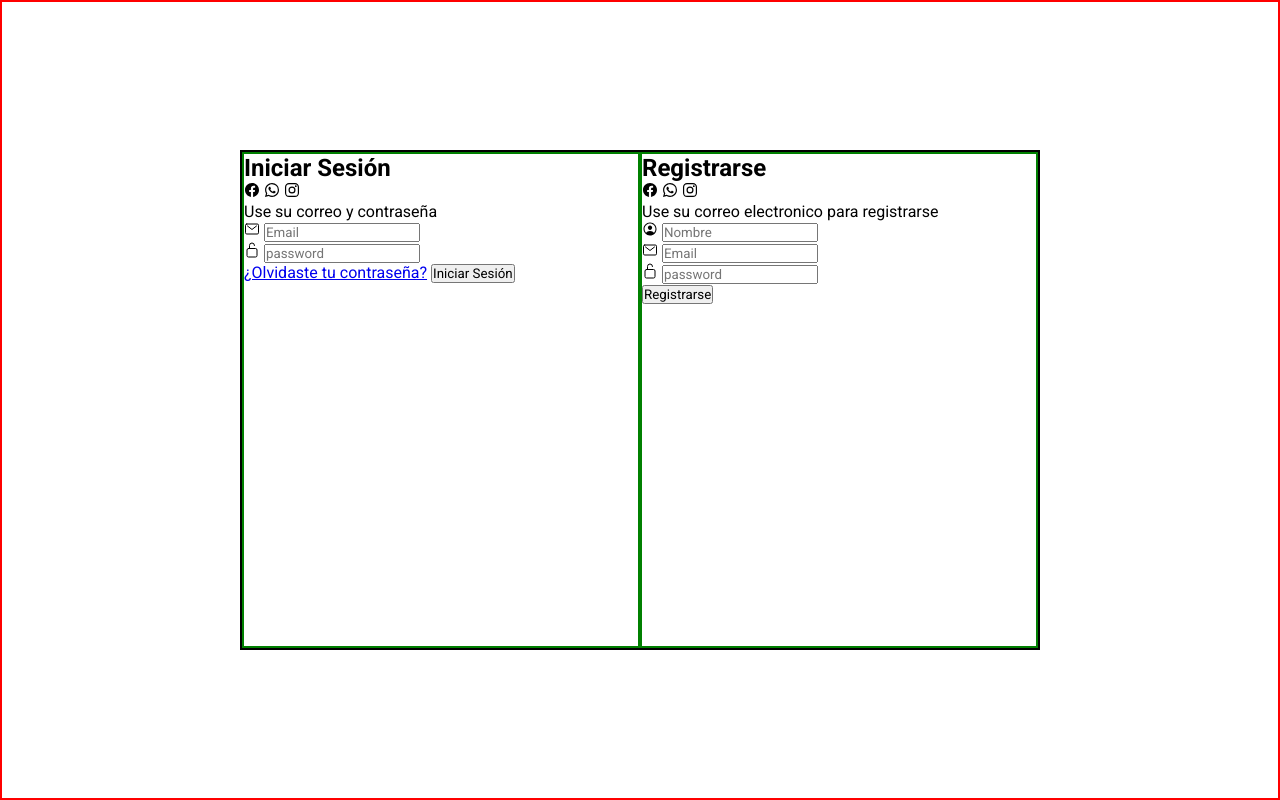
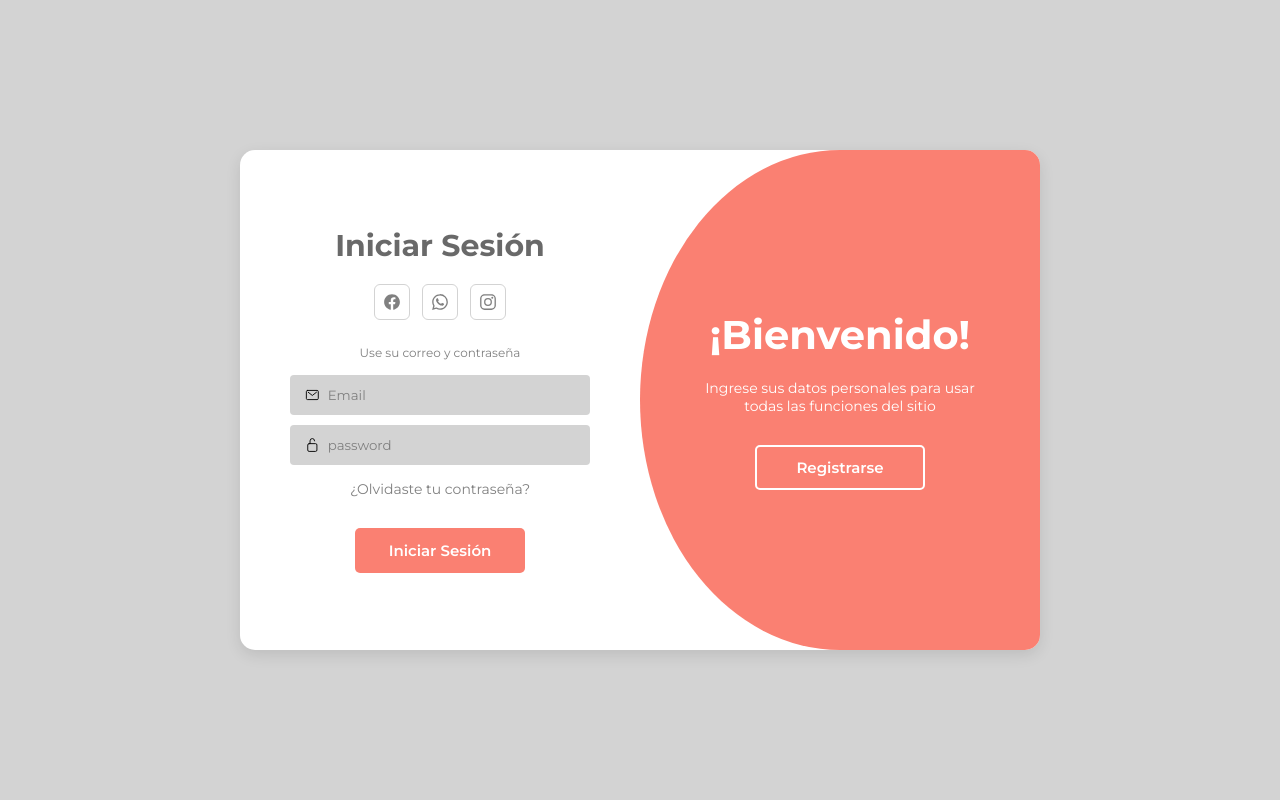
Before and after one commit to elierdev18/AESM, a PHP site: page /html/login.html in a window 1280 px wide. Run offline with PHP 8.4, Linux system fonts and the light colour scheme.

Commit message:
Login terminado

```diff
--- a/css/login.css
+++ b/css/login.css
@@ -1,27 +1,225 @@
 @import url('https://fonts.googleapis.com/css2?family=Montserrat:ital,wght@0,100..900;1,100..900&family=Roboto:ital,wght@0,100..900;1,100..900&display=swap');
-*{
+
+
+:root {
+    --color-salmon: #FA8072;
+    --color-salmon-light: #FFA07A;
+    --color-salmon-dark: #E9967A;
+    --color-gray: #808080;
+    --color-gray-light: #D3D3D3;
+    --color-gray-dark: #696969;
+    --color-white: #FFFFFF;
+}
+
+* {
     margin: 0;
     padding: 0;
     box-sizing: border-box;
-    font-family: "Roboto", sans-serif;
+    font-family: "Montserrat", sans-serif;
+}
 
-}
-body{
-    border: 2px solid red;
+body {
     width: 100%;
     height: 100vh;
     display: flex;
     justify-content: center;
     align-items: center;
+    background-color: var(--color-gray-light);
 }
-.container{
-    border: 2px solid black;
+
+.container {
     width: 800px;
     height: 500px;
     display: flex;
     flex-direction: row;
+    position: relative;
+    /* Contenedor principal blanco */
+    background-color: var(--color-white);
+    border-radius: 15px;
+    overflow: hidden;
+    box-shadow: 0 5px 15px rgba(0, 0, 0, 0.1);
 }
-.container-form{
-    border: 2px solid green;
+
+.container-form {
     width: 100%;
+    overflow: hidden;
 }
+
+.container-form form {
+    height: 100%;
+    display: flex;
+    flex-direction: column;
+    justify-content: center;
+    align-items: center;
+    transition: transform 0.5s ease-in;
+}
+
+.container-form h2 {
+    font-size: 30px;
+    margin-bottom: 20px;
+    color: var(--color-gray-dark);
+}
+
+.social-networks {
+    font-size: 18px;
+    display: flex;
+    gap: 12px;
+    margin-bottom: 25px;
+}
+
+.social-networks ion-icon {
+    border: 1px solid var(--color-gray-light);
+    color: var(--color-gray);
+    font-size: 18px;
+    border-radius: 6px;
+    padding: 8px;
+    cursor: pointer;
+    transition: color 0.3s, border-color 0.3s;
+}
+
+.social-networks ion-icon:hover {
+    color: var(--color-salmon);
+    border-color: var(--color-salmon);
+}
+
+.container-form span {
+    font-size: 12px;
+    margin-bottom: 15px;
+    color: var(--color-gray);
+}
+
+.container-input {
+    width: 300px;
+    height: 40px;
+    margin-bottom: 10px;
+    display: flex;
+    justify-content: center;
+    align-items: center;
+    gap: 8px;
+    padding: 0 15px;
+    background-color: var(--color-gray-light);
+    border-radius: 4px;
+}
+
+.container-input input {
+    border: none;
+    outline: none;
+    width: 100%;
+    height: 100%;
+    background-color: inherit;
+    color: var(--color-gray-dark);
+}
+
+.container-input input::placeholder {
+    color: var(--color-gray);
+}
+
+.container-form a {
+    color: var(--color-gray);
+    font-size: 14px;
+    margin-bottom: 20px;
+    margin-top: 5px;
+    text-decoration: none;
+    transition: color 0.3s;
+}
+
+.container-form a:hover {
+    color: var(--color-salmon);
+}
+
+.button {
+    width: 170px;
+    height: 45px;
+    font-size: 15px;
+    border: none;
+    border-radius: 5px;
+    cursor: pointer;
+    margin-top: 10px;
+    background-color: var(--color-salmon);
+    color: var(--color-white);
+    transition: background-color 0.3s;
+    font-weight: 600;
+}
+
+.button:hover {
+    background-color: var(--color-salmon-dark);
+}
+
+
+/* Transiciones del login (sin cambios de color aquí) */
+
+.sing-up {
+    transform: translateX(-100%);
+}
+
+.container.toggle .sing-in {
+    transform: translateX(100%);
+}
+
+.container.toggle .sing-up {
+    transform: translateX(0);
+}
+
+
+/* Welcome overlay */
+
+.container-welcome {
+    position: absolute;
+    width: 50%;
+    height: 100%;
+    display: flex;
+    align-items: center;
+    transform: translateX(100%);
+    background-color: var(--color-salmon);
+    transition: transform 0.9s ease-in-out, border-radius 0.9s ease-in-out;
+    overflow: hidden;
+    border-radius: 50% 0 0 50%;
+}
+
+.container.toggle .container-welcome {
+    transform: translateX(0);
+    border-radius: 0 50% 50% 0;
+}
+
+.container-welcome .welcome {
+    position: absolute;
+    display: flex;
+    flex-direction: column;
+    align-items: center;
+    gap: 20px;
+    padding: 0 50px;
+    color: var(--color-white);
+    transition: transform 0.5s ease-in-out;
+}
+
+.welcome-sign-in {
+    transform: translateX(100%);
+}
+
+.container-welcome h3 {
+    font-size: 40px;
+}
+
+.container-welcome p {
+    font-size: 14px;
+    text-align: center;
+}
+
+.container-welcome .button {
+    border: 2px solid var(--color-white);
+    background-color: transparent;
+    transition: background-color 0.3s, color 0.3s;
+}
+
+.container-welcome .button:hover {
+    background-color: var(--color-white);
+    color: var(--color-salmon);
+}
+
+.container.toggle .welcome-sign-in {
+    transform: translateX(0);
+}
+
+.container.toggle .welcome-sign-up {
+    transform: translateX(-100%);
+}
--- a/html/login.html
+++ b/html/login.html
@@ -7,9 +7,10 @@
     <link rel="stylesheet" href="../css/login.css">
 </head>
 <body>
+
     <div class="container">
         <div class="container-form">
-            <form class="sign-in">
+            <form class="sing-in">
                 <h2>Iniciar Sesión</h2>
                 <div class="social-networks">
                     <ion-icon name="logo-facebook"></ion-icon>
@@ -25,9 +26,9 @@
                     <ion-icon name="lock-open-outline"></ion-icon>
                     <input type="password" placeholder="password">
                 </div>
+                <a href="#">¿Olvidaste tu contraseña?</a>
+            <button class="button">Iniciar Sesión</button>
             </form>
-            <a href="#">¿Olvidaste tu contraseña?</a>
-            <button>Iniciar Sesión</button>
         </div>
         <div class="container-form">
             <form class="sing-up">
@@ -40,7 +41,7 @@
                 <span>Use su correo electronico para registrarse</span>
                 <div class="container-input">
                     <ion-icon name="person-circle-outline"></ion-icon>
-                    <input type="text" placeholder="Nombre"
+                    <input type="text" placeholder="Nombre">
                 </div>
                 <div class="container-input">
                     <ion-icon name="mail-outline"></ion-icon>
@@ -51,10 +52,21 @@
                     <input type="password" placeholder="password">
                 </div>
             </form>
-            <button>Registrarse</button>
+            <button class="button">Registrarse</button>
+        </div>
+        <div class="container-welcome">
+            <div class="welcome-sign-up welcome ">
+                <h3>¡Bienvenido!</h3>
+                <p>Ingrese sus datos personales para usar todas las funciones del sitio</p>
+                <button class="button" id="btn-sign-up">Registrarse</button>
+            </div>
+            <div class="welcome-sign-in welcome">
+                <h3>¡Hola!</h3>
+                <p>Registrese con sus datos personales para usar todas las funciones del sitio</p>
+                <button class="button" id="btn-sign-in">Iniciar Sesión</button>
+            </div>
         </div>
     </div>
-
 
 
 
--- a/java/login.js
+++ b/java/login.js
@@ -0,0 +1,13 @@
+const container = document.querySelector(".container")
+const btnSignIn = document.getElementById("btn-sign-in");
+const btnSignUp = document.getElementById("btn-sign-up");
+
+btnSignIn.addEventListener("click",()=>{
+    container.classList.remove("toggle");
+
+});
+
+btnSignUp.addEventListener("click",()=>{
+    container.classList.add("toggle");
+
+});
```
